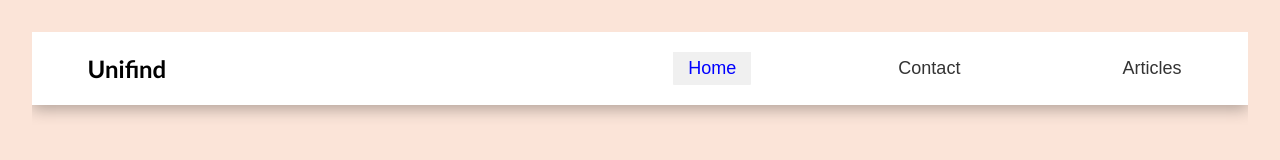
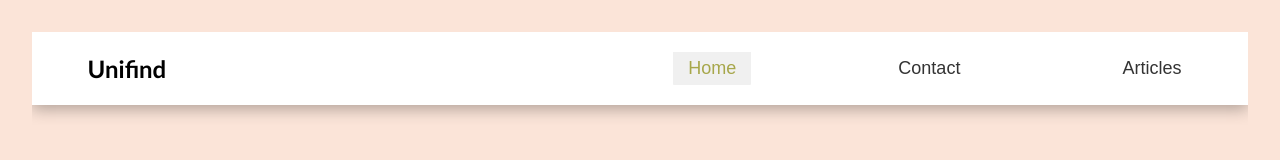
Before and after one commit to aarav-gargg/UniFind, a React (Vite) app: page / in a window 1280 px wide. In both pictures the pointer is over the link "Home". Shown: the top 160 px of the page. Built offline with nearby package versions, Linux system fonts and the light colour scheme; a web font is replaced by a local one.

Commit message:
colorChange

```diff
--- a/src/App.jsx
+++ b/src/App.jsx
@@ -8,7 +8,7 @@ import Layout from './Layout';
 import Contact from './Components/contact/Contact';
 import Home from './Components/home/Home';
 import Articles from './Components/articles/Articles';
-import College from './Components/collegePreview/College';
+// import College from './Components/collegePreview/College';
 
 const router = createBrowserRouter(
   createRoutesFromElements(
--- a/src/Components/navbar/navbar.css
+++ b/src/Components/navbar/navbar.css
@@ -102,7 +102,7 @@ header {
 .left ul li a:hover {
     transform: scale(1.25);
     transition: 0.2s;
-    color:blue;
+    color:rgb(167, 167, 75);
 }
 
 .right {
```
